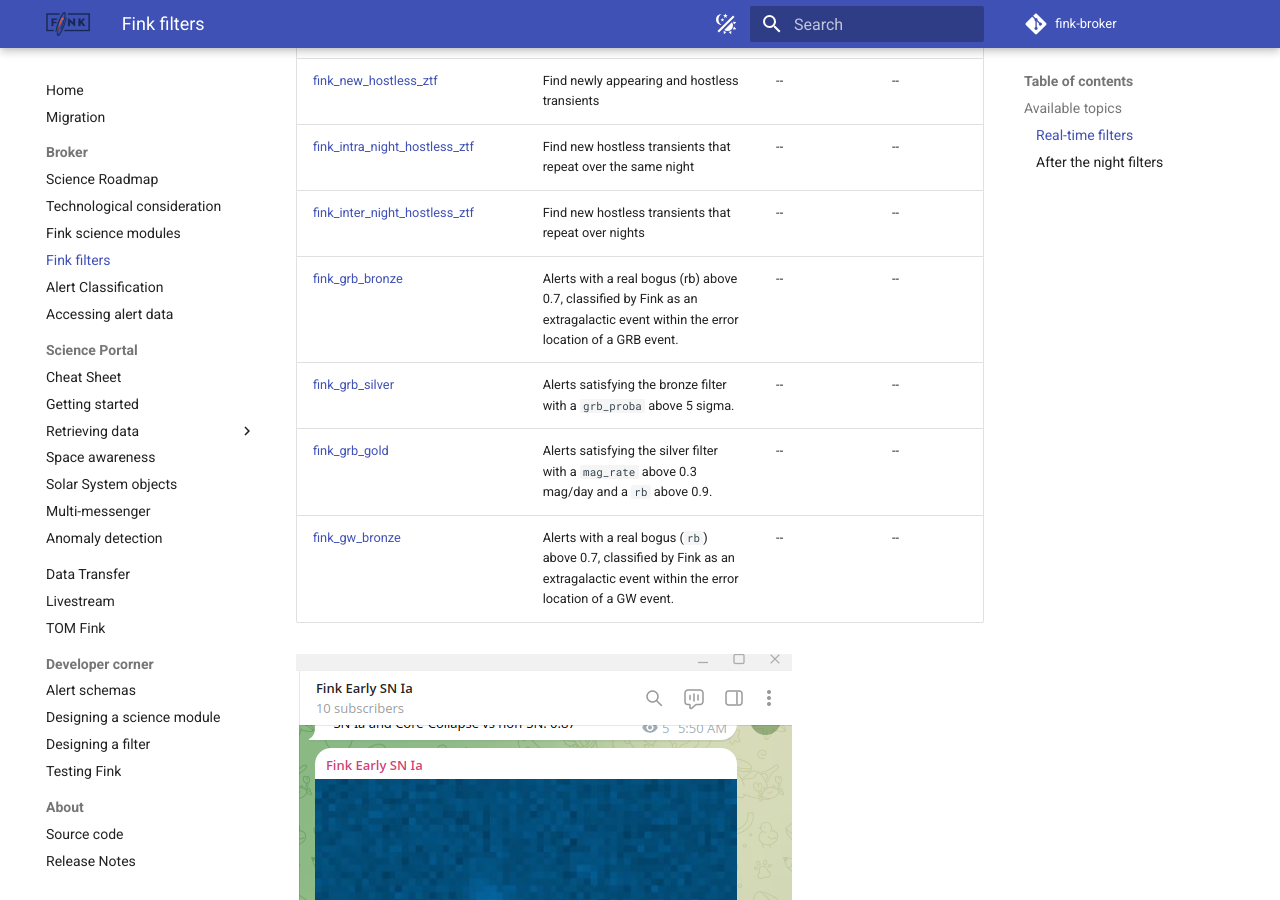
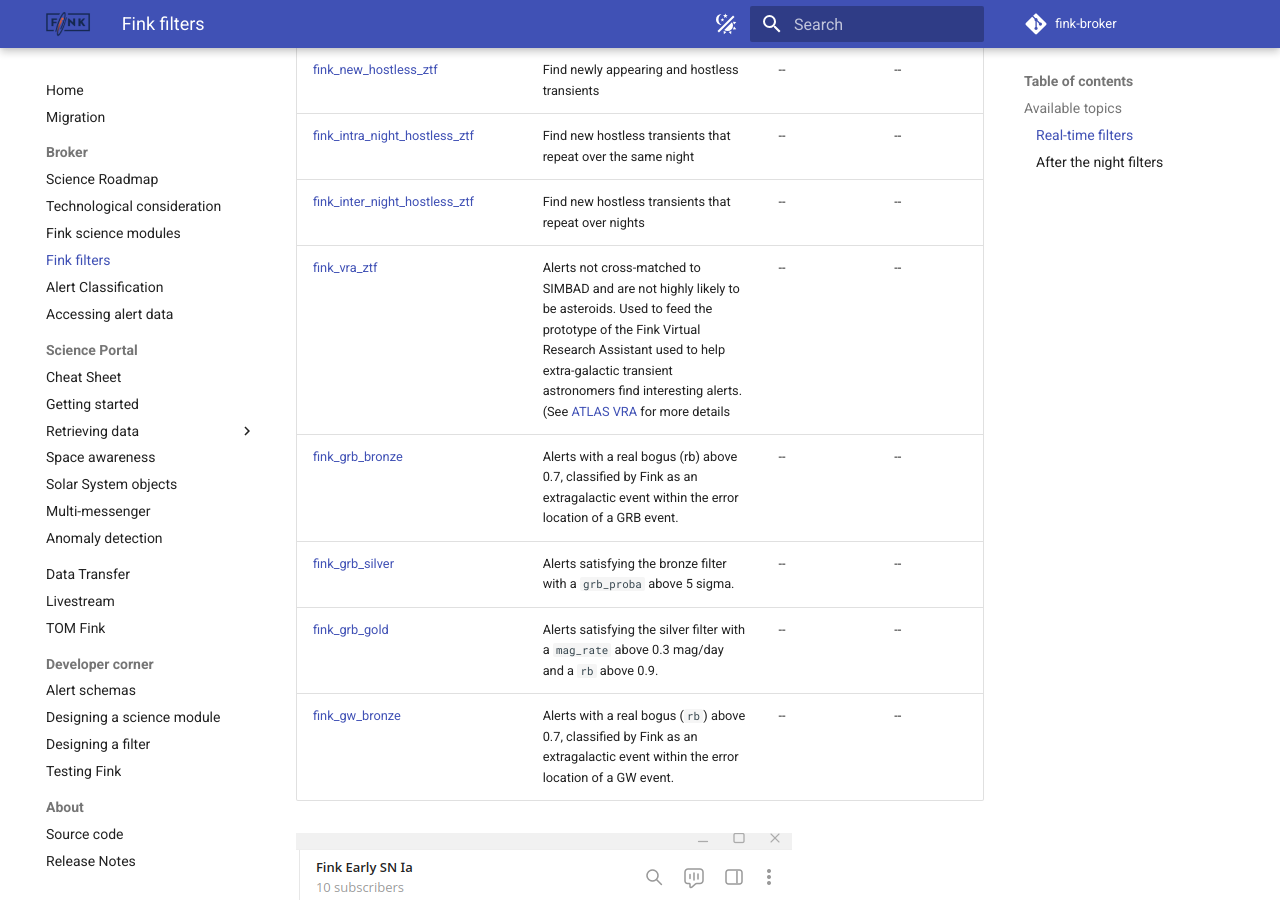
Before and after one commit to astrolabsoftware/fink, an MkDocs documentation site: the page built from docs/broker/filters.md, in a window 1280 px wide and 900 px high, scrolled down 2434 px. Built offline with MkDocs 1.6.1 and Material for MkDocs 9.7.7, drawn with Linux system fonts in a browser that asks for light colours; comment, search, counter and statistics services are not loaded.

Commit message:
VRA filter

```diff
--- a/docs/broker/filters.md
+++ b/docs/broker/filters.md
@@ -45,6 +45,7 @@ In addition, for some filters, we redirect the data to instant messaging service
 | [fink_new_hostless_ztf](https://github.com/astrolabsoftware/fink-filters/blob/master/fink_filters/ztf/filter_new_hostless/filter.py) | Find newly appearing and hostless transients | -- | -- |
 | [fink_intra_night_hostless_ztf](https://github.com/astrolabsoftware/fink-filters/blob/master/fink_filters/ztf/filter_new_hostless/filter.py) | Find new hostless transients that repeat over the same night | -- | -- |
 | [fink_inter_night_hostless_ztf](https://github.com/astrolabsoftware/fink-filters/blob/master/fink_filters/ztf/filter_new_hostless/filter.py) | Find new hostless transients that repeat over nights | -- | -- |
+| [fink_vra_ztf](https://github.com/astrolabsoftware/fink-filters/blob/master/fink_filters/ztf/filter_vra/filter.py) | Alerts not cross-matched to SIMBAD and are not highly likely to be asteroids. Used to feed the prototype of the Fink Virtual Research Assistant used to help extra-galactic transient astronomers find interesting alerts. (See [ATLAS VRA](https://heloises.github.io/atlasvras/about.html) for more details | -- | -- |
 | [fink_grb_bronze](https://github.com/astrolabsoftware/fink-filters/blob/master/fink_filters/ztf/filter_mm_module/filter.py) | Alerts with a real bogus (rb) above 0.7, classified by Fink as an extragalactic event within the error location of a GRB event. | -- | -- |
 | [fink_grb_silver](https://github.com/astrolabsoftware/fink-filters/blob/master/fink_filters/ztf/filter_mm_module/filter.py) | Alerts satisfying the bronze filter with a `grb_proba` above 5 sigma. | -- | -- |
 | [fink_grb_gold](https://github.com/astrolabsoftware/fink-filters/blob/master/fink_filters/ztf/filter_mm_module/filter.py) | Alerts satisfying the silver filter with a `mag_rate` above 0.3 mag/day and a `rb` above 0.9. | -- | -- |
```
